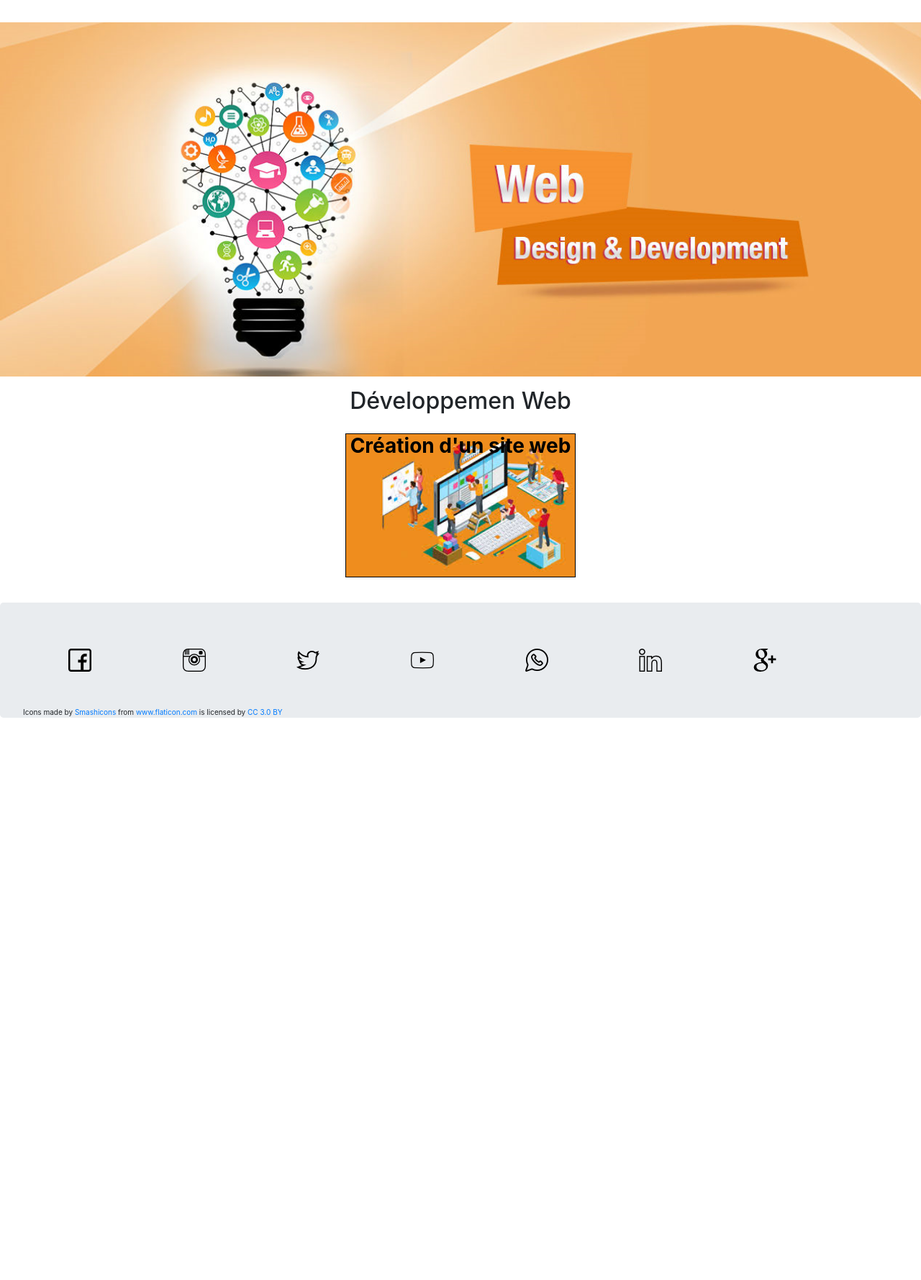
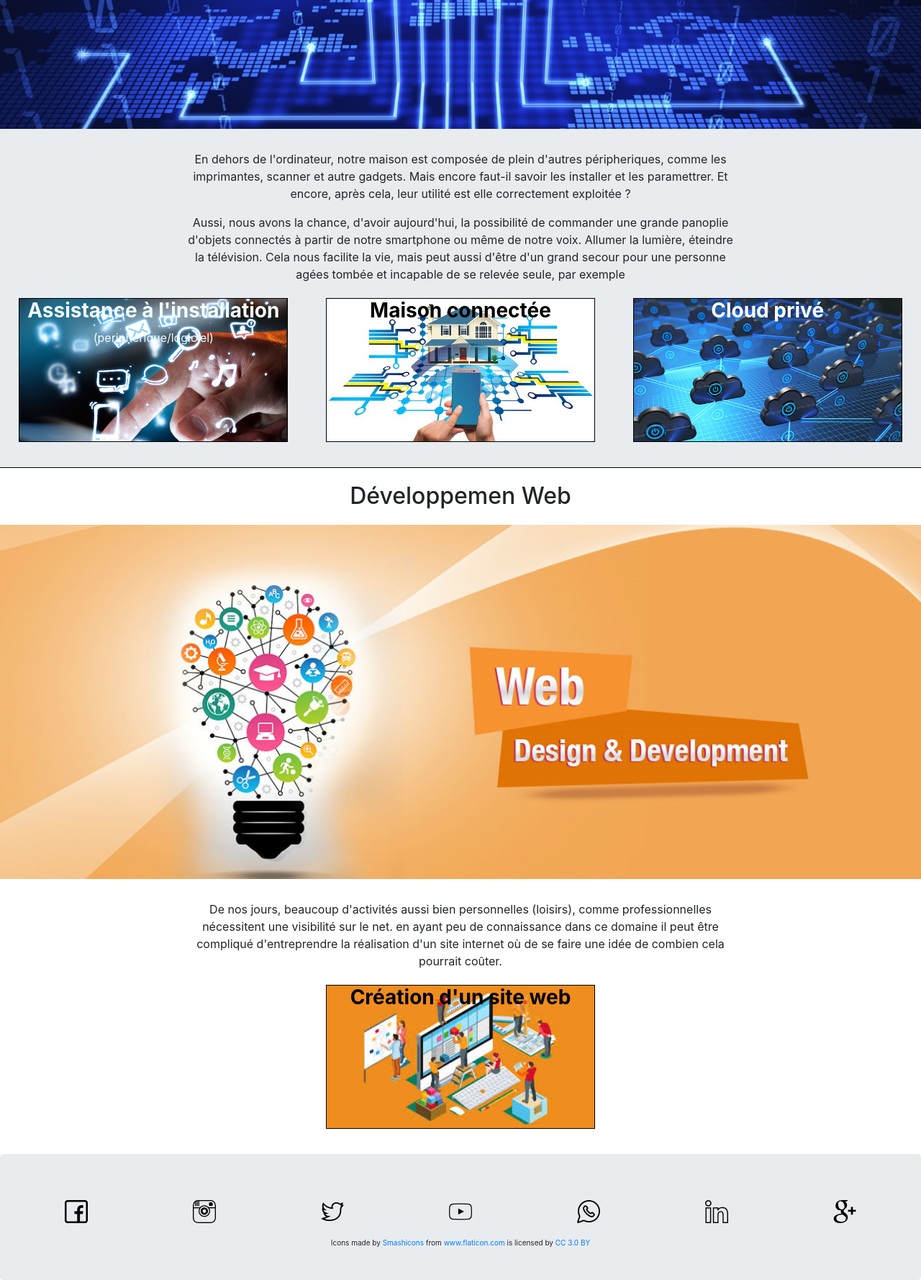
Before and after one commit to Ju2z4y/MyWebSitePhp, a PHP site: page /services.php in a window 1280 px wide. Shown: the part 2088-3866 px from the top of the page at 72% size. Before the commit the page ends 3085 px from the top, so only its background shows below. Run offline with PHP 8.4, Linux system fonts and the light colour scheme.

Commit message:
MAJ 2.0
externalisation  style.css
MAJ footer

```diff
--- a/includes/footer.php
+++ b/includes/footer.php
@@ -1,12 +1,12 @@
-    <div class="jumbotron text-center col" style="margin-bottom:0;position:relative;">
-        <div class="container row socialIcon" style="justify-content: space-around;">
-            <img class="" src="icones/socialBlack/facebook.png" />
+    <div class="jumbotron text-center col footerBox">
+        <div class="row socialIcon">
+            <img src="icones/socialBlack/facebook.png" />
             <img src="icones/socialBlack/instagram.png" />
             <img src="icones/socialBlack/twitter.png" />
-            <img src="icones/socialBlack/youtube.png" />
+            <a target="_blank" href="https://www.youtube.com/playlist?list=PLUqJ_Xwv5W319XJQycQkB51Hengm3CdTh"><img src="icones/socialBlack/youtube.png" /></a>
             <img src="icones/socialBlack/whatsapp.png" />
-            <img src="icones/socialBlack/linkedin.png" />
+            <a target="_blank" href="https://www.linkedin.com/in/julien-griffault-ab0916125/" ><img src="icones/socialBlack/linkedin.png" /></a>
             <img src="icones/socialBlack/google-plus.png" />
         </div>
-        <div style="font-size:10px;position:absolute;bottom:0;">Icons made by <a href="https://www.flaticon.com/authors/smashicons" title="Smashicons">Smashicons</a> from <a href="https://www.flaticon.com/" title="Flaticon">www.flaticon.com</a> is licensed by <a href="http://creativecommons.org/licenses/by/3.0/" title="Creative Commons BY 3.0" target="_blank">CC 3.0 BY</a></div>
+        <div class="iconeLiscence">Icons made by <a href="https://www.flaticon.com/authors/smashicons" title="Smashicons">Smashicons</a> from <a href="https://www.flaticon.com/" title="Flaticon">www.flaticon.com</a> is licensed by <a href="http://creativecommons.org/licenses/by/3.0/" title="Creative Commons BY 3.0" target="_blank">CC 3.0 BY</a></div>
     </div>
--- a/index.php
+++ b/index.php
@@ -52,7 +52,7 @@ require('includes/navbar.php');
             </div>
             <div class="col-sm-8">
                 <h2>Site en construction</h2>
-                <h5>Information, Sept 21, 2018</h5>
+                <h5>Information, Jav 28, 2019</h5>
                 <div><img src="images/site-web-en-construction.jpg" style="width:380px;" /></div>
                 <p>Rédaction de la version du site 2.0</p>
                 <p>Site en construction depuis le 21 septembre, tout sera rédigé par mes soins à l'aide de différents outils comme HTML 5, CSS3, JQuery et Bootstrap 4. Il sera en constante évolution.</p>
--- a/services.php
+++ b/services.php
@@ -10,93 +10,8 @@
     <script src="https://cdnjs.cloudflare.com/ajax/libs/popper.js/1.14.3/umd/popper.min.js"></script>
     <script src="https://maxcdn.bootstrapcdn.com/bootstrap/4.1.3/js/bootstrap.min.js"></script>
     <style>
-        .bandeauImg {
 
-        }
-
-        .welcome {
-            text-align: center;
-        }
-
-        .hardware {
-            text-align: center;
-            margin-top: 15px;
-            margin-bottom: 20px;
-        }
-
-        .hardWareBox {
-            justify-content: space-around;
-            display: flex;
-            flex-direction: row;
-            margin-bottom: 30px;
-            flex-wrap: wrap;
-        }
-
-        .hardWareTitre {
-            border: solid black 1px;
-            height: 200px;
-        }
-
-        .hardWareService {
-            width: 20%;
-            text-align: center;
-            min-width: 330px;
-            padding: 5px;
-        }
-
-        .hardWareService h3 {
-            font-weight: bold;
-        }
-
-        .reparation {
-            background-image: url(images/reparation.jpg);
-            background-size: cover;
-        }
-
-        .optimisation {
-            background-image: url(images/opti.jpg);
-            background-size: cover;
-            color: aliceblue;
-        }
-
-        .assistance {
-            background-image: url(images/assistance.PNG);
-            background-size: cover;
-            color: azure
-        }
-
-        .creation {
-            background-image: url(images/creation.jpg);
-            background-size: cover;
-            color: aliceblue;
-        }
-
-        .connected {
-            background-image: url(images/connected.PNG);
-            background-size: cover;
-            color: black;
-        }
-
-        .cloud {
-            background-image: url(images/cloud.jpg);
-            background-size: cover;
-            color: white;
-        }
-
-        .web {
-            background-image: url(images/web.jpg);
-            background-size: cover;
-            color: black;
-        }
-
-        .serviceContent {
-            padding-top: 10px;
-            padding-left: 10px;
-            padding-right: 10px;
-            border: solid black 1px;
-            border-top: none;
-            font-style: italic;
-        }
+<?php include 'style.css'; ?>
 
     </style>
 </head>
@@ -109,19 +24,22 @@
 require('includes/navbar.php');
 ?>
 
-
     <div class="welcome">
         <h1>Bienvenue</h1>
-        <p> Ici seront présentés mes services</p>
-
+        <p class="prelude">Le monde du numérique est vaste et diversifé. Il peut être difficile sans avoir de connaissances spécifiques, de trouver une réponse simple à un besoin basic. Comme installer une imprimante, un software. Où même acheter un ordinateur à moindre coûts qui correspond à ses besoin. D'autant plus qu'à notre époque, il est difficile de ne pas avoir de besoins en relation direct avec le monde du numérique.</p>
+        <p class="prelude">C'est pourquoi je propose mes services pour répondre à plusieurs de ces besoins, du montage d'ordinateur, au dépannage logiciel. Ainsi que l'installation de reseaux et de plusieurs péripheriques connectés.</p>
     </div>
 
+<div>
+    <div class="hardware">
+        <h2>HardWare</h2>
+    </div>
     <div class="bandeauImg">
         <img class="" src="images/hardWareBack.png" style="width:100%" />
     </div>
-    <div class="hardware">
-        <h2>HardWare</h2>
-    </div>
+
+    <p class="prelude">La plus part des foyers, si ce n'est tous, sont équipés d'un ordianteur. Il peut arriver qu'il tombe en panne sans pour autant être obsolète. Aussi, il peut le devenir sans qu'il doit nécessaire de le changer. Changer une simple pièce pour permettre de renouveller sa durée de vie pour une durée significative, mais pour un coût moderé.</p>
+
     <div class="hardWareBox">
         <div class="hardWareService">
             <div class="hardWareTitre reparation" data-toggle="collapse" data-target="#demo">
@@ -151,15 +69,19 @@ require('includes/navbar.php');
             </div>
         </div>
     </div>
-
-
+</div>
+<div class="color">
+    <div class="hardware color">
+        <h2>Internet des objets connectés</h2>
+    </div>
     <div class="bandeauImg">
         <img class="" src="images/cloudBack.png" style="width:100%" />
     </div>
-    <div class="hardware">
-        <h2>Internet des objets connectés</h2>
-    </div>
-    <div class="hardWareBox">
+
+    <p class="prelude color">En dehors de l'ordinateur, notre maison est composée de plein d'autres péripheriques, comme les imprimantes, scanner et autre gadgets. Mais encore faut-il savoir les installer et les paramettrer. Et encore, après cela, leur utilité est elle correctement exploitée ? </p>
+    <p class="prelude color">Aussi, nous avons la chance, d'avoir aujourd'hui, la possibilité de commander une grande panoplie d'objets connectés à partir de notre smartphone ou même de notre voix. Allumer la lumière, éteindre la télévision. Cela nous facilite la vie, mais peut aussi d'être d'un grand secour pour une personne agées tombée et incapable de se relevée seule, par exemple</p>
+
+    <div class="hardWareBox color">
         <div class="hardWareService">
             <div class="hardWareTitre assistance" data-toggle="collapse" data-target="#demo4">
                 <h3>Assistance à l'installation</h3>
@@ -188,13 +110,16 @@ require('includes/navbar.php');
             </div>
         </div>
     </div>
-
+</div>
+    <div class="hardware">
+        <h2>Développemen Web</h2>
+    </div>
     <div class="bandeauImg">
         <img class="" src="images/webDevBack.png" style="width:100%" />
     </div>
-    <div class="hardware">
-        <h2>Développemen Web</h2>
-    </div>
+
+    <p class="prelude">De nos jours, beaucoup d'activités aussi bien personnelles (loisirs), comme professionnelles nécessitent une visibilité sur le net. en ayant peu de connaissance dans ce domaine il peut être compliqué d'entreprendre la réalisation d'un site internet où de se faire une idée de combien cela pourrait coûter.</p>
+
     <div class="hardWareBox">
         <div class="hardWareService">
             <div class="hardWareTitre web" data-toggle="collapse" data-target="#demo7">
@@ -205,7 +130,6 @@ require('includes/navbar.php');
             </div>
         </div>
     </div>
-
 
 <?php
 require('includes/footer.php');
--- /dev/null
+++ b/style.css
@@ -0,0 +1,229 @@
+/* PAGE CV */
+
+body {
+    width: 100%;
+    justify-content: center;
+}
+
+.cvContainer {
+    text-align: center;
+    width: 100%;
+}
+
+.separateur {
+
+    height: 35px;
+    flex-wrap: nowrap;
+    vertical-align: middle;
+}
+
+.titre{
+    background-color: black;
+    color: white;
+    border-radius: 0px 8px 8px 0px;
+    padding-top: 4px;
+}
+
+.endTitre {
+    margin-left: 20px;
+    background-color: gainsboro;
+    width: 100%;
+    border-radius: 8px 0px 0px 8px;
+}
+
+.conteneur {
+    margin-top: 20px;
+    margin-bottom: 20px;
+}
+
+.photo {
+    border-radius: 8px 8px 8px 8px;
+    float: right;
+}
+
+.photoBox {
+    float: right;
+    margin-left: 30px;
+}
+
+.contact {
+    padding-top: 35px;
+}
+
+.contactBox {
+    margin-top: 20px;
+    margin-bottom: 20px;
+    width: 100%;
+    justify-content: center;
+    flex-wrap: wrap;
+}
+
+.conteneur {
+    text-align: left;
+}
+
+.right {
+    float: right;
+}
+
+.titreSkill {
+    padding-left: 10px;
+    padding-right: 10px;
+}
+
+.bigBarre {
+    margin-bottom: 20px;
+}
+
+.container h3 {
+    text-align: left;
+}
+
+ul {
+    text-align: left;
+}
+
+.center {
+    justify-content: space-around;
+    margin-bottom: 20px;
+}
+
+.mySkill {
+    width: 90%;
+}
+
+.mySkill2 {
+    width: 60%;
+}
+
+/* CV SERVICES */
+
+.bandeauImg {
+   margin-bottom: 30px;
+}
+
+.welcome {
+    text-align: center;
+    justify-content: center;
+    padding-bottom: 30px;
+    padding-top: 20px;
+    background-color: rgb(233,236,239);
+}
+
+.color {
+    background-color: rgb(233,236,239);
+}
+
+.hardware {
+    text-align: center;
+    padding-top: 15px;
+    margin-bottom: 20px;
+    border-top: solid black 1px;
+    padding-top: 20px;
+}
+
+.hardWareBox {
+    justify-content: space-around;
+    display: flex;
+    flex-direction: row;
+    padding-bottom: 30px;
+    flex-wrap: wrap;
+
+}
+
+.hardWareTitre {
+    border: solid black 1px;
+    height: 200px;
+    text-align: center; !important
+}
+
+.hardWareTitre:hover {
+    cursor: pointer;
+}
+
+.hardWareService {
+    width: 30%;
+    text-align: center;
+    min-width: 280px;
+    padding: 5px;
+}
+
+.hardWareService h3 {
+    font-weight: bold;
+}
+
+.reparation {
+    background-image: url(images/reparation.jpg);
+    background-size: cover;
+}
+
+.optimisation {
+    background-image: url(images/opti.jpg);
+    background-size: cover;
+    color: aliceblue;
+}
+
+.assistance {
+    background-image: url(images/assistance.PNG);
+    background-size: cover;
+    color: azure
+}
+
+.creation {
+    background-image: url(images/creation.jpg);
+    background-size: cover;
+    color: aliceblue;
+}
+
+.connected {
+    background-image: url(images/connected.PNG);
+    background-size: cover;
+    color: black;
+}
+
+.cloud {
+    background-image: url(images/cloud.jpg);
+    background-size: cover;
+    color: white;
+}
+
+.web {
+    background-image: url(images/web.jpg);
+    background-size: cover;
+    color: black;
+}
+
+.serviceContent {
+    padding-top: 10px;
+    padding-left: 10px;
+    padding-right: 10px;
+    border: solid black 1px;
+    border-top: none;
+    font-style: italic;
+    background-color: black;
+    color: aliceblue;
+}
+
+.prelude {
+    margin-left: 20%;
+    margin-right: 20%;
+    text-align: center;
+}
+
+/* FOOTER */
+
+.footerBox {
+    margin-bottom: 0;
+
+    vertical-align: middle;
+}
+
+.iconeLiscence {
+    font-size: 10px;
+    margin-top: 20px;
+    margin-bottom: -20px;
+}
+
+.socialIcon {
+    justify-content: space-around;
+}
```
Also changed, not shown: curriculum.php (+1 -95 lines).
